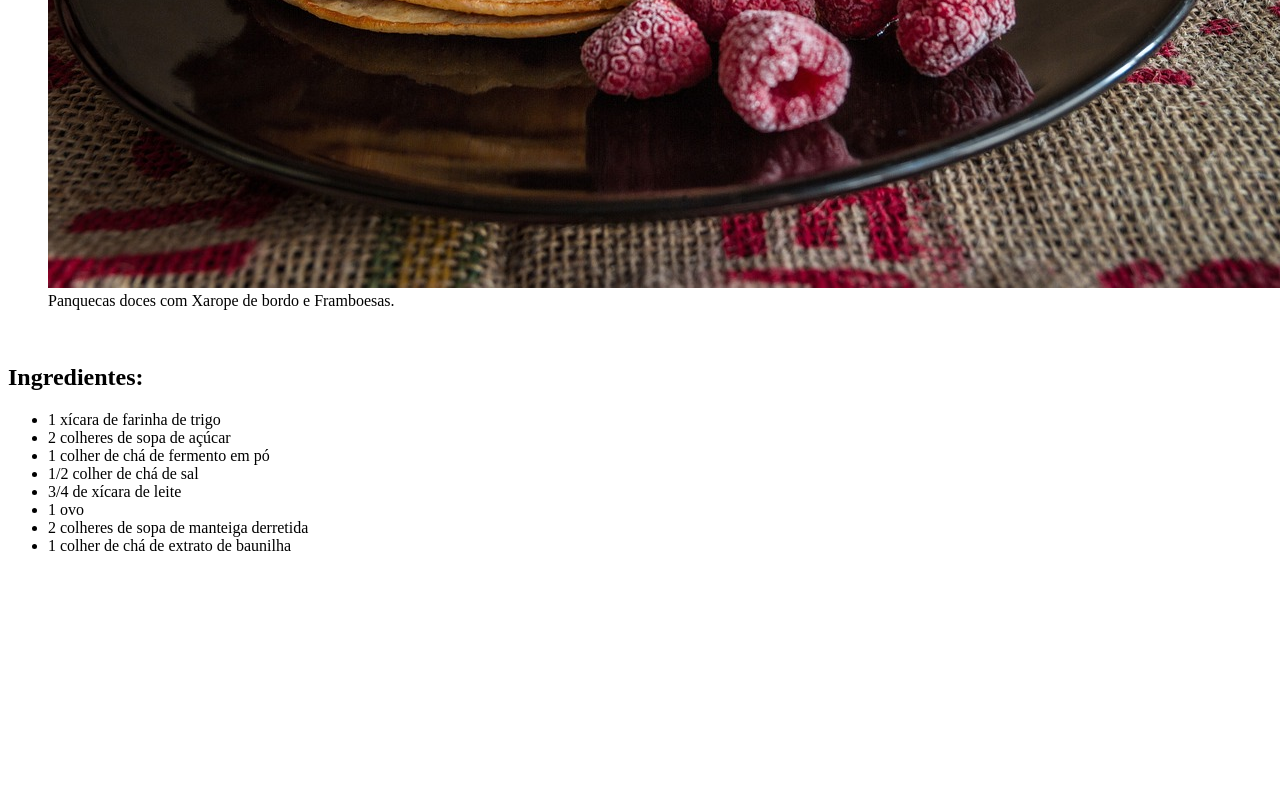
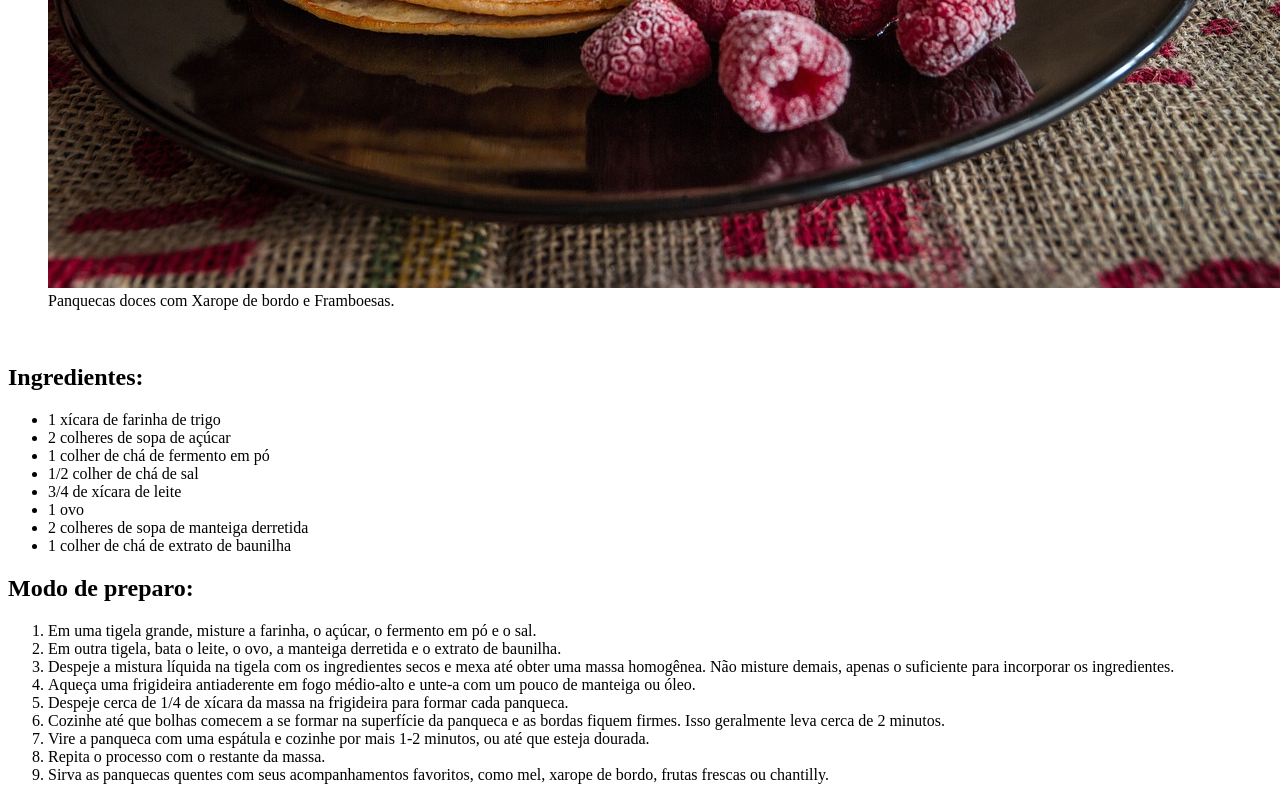
Before and after one commit to giovannipacellirib/Pagina-de-Receita, a plain HTML site: page index.html in a window 1280 px wide. Shown: the part 597-1397 px from the top of the page. Before the commit the page ends 1168 px from the top, so only its background shows below. Drawn offline with Linux system fonts and the light colour scheme.

Commit message:
add preparation mode

```diff
--- a/index.html
+++ b/index.html
@@ -24,6 +24,17 @@
         <li>2 colheres de sopa de manteiga derretida</li>
         <li>1 colher de chá de extrato de baunilha</li>
     </ul>
-
+    <h2>Modo de preparo:</h2>
+    <ol>
+        <li>Em uma tigela grande, misture a farinha, o açúcar, o fermento em pó e o sal.</li>
+        <li>Em outra tigela, bata o leite, o ovo, a manteiga derretida e o extrato de baunilha.</li>
+        <li>Despeje a mistura líquida na tigela com os ingredientes secos e mexa até obter uma massa homogênea. Não misture demais, apenas o suficiente para incorporar os ingredientes.</li>
+        <li>Aqueça uma frigideira antiaderente em fogo médio-alto e unte-a com um pouco de manteiga ou óleo.</li>
+        <li>Despeje cerca de 1/4 de xícara da massa na frigideira para formar cada panqueca.</li>
+        <li>Cozinhe até que bolhas comecem a se formar na superfície da panqueca e as bordas fiquem firmes. Isso geralmente leva cerca de 2 minutos.</li>
+        <li>Vire a panqueca com uma espátula e cozinhe por mais 1-2 minutos, ou até que esteja dourada.</li>
+        <li>Repita o processo com o restante da massa.</li>
+        <li>Sirva as panquecas quentes com seus acompanhamentos favoritos, como mel, xarope de bordo, frutas frescas ou chantilly.</li>
+    </ol>
 </body>
 </html>
```
